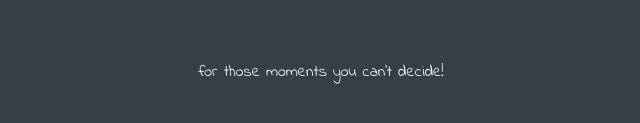
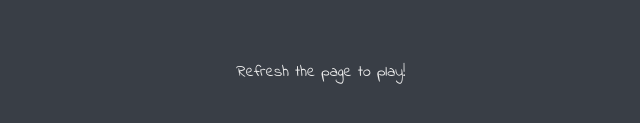
Before and after one commit to ceydasuzer/basic-dice-game, a plain HTML site: page index.html in a window 1280 px wide. Shown: the part 543-666 px from the top of the page, 319-959 px from the left. Drawn offline with Linux system fonts and the light colour scheme.

Commit message:
Update index.html

```diff
--- a/index.html
+++ b/index.html
@@ -28,6 +28,6 @@
   </body>
 
   <footer>
-    for those moments you can't decide!
+    Refresh the page to play!
   </footer>
 </html>
```
